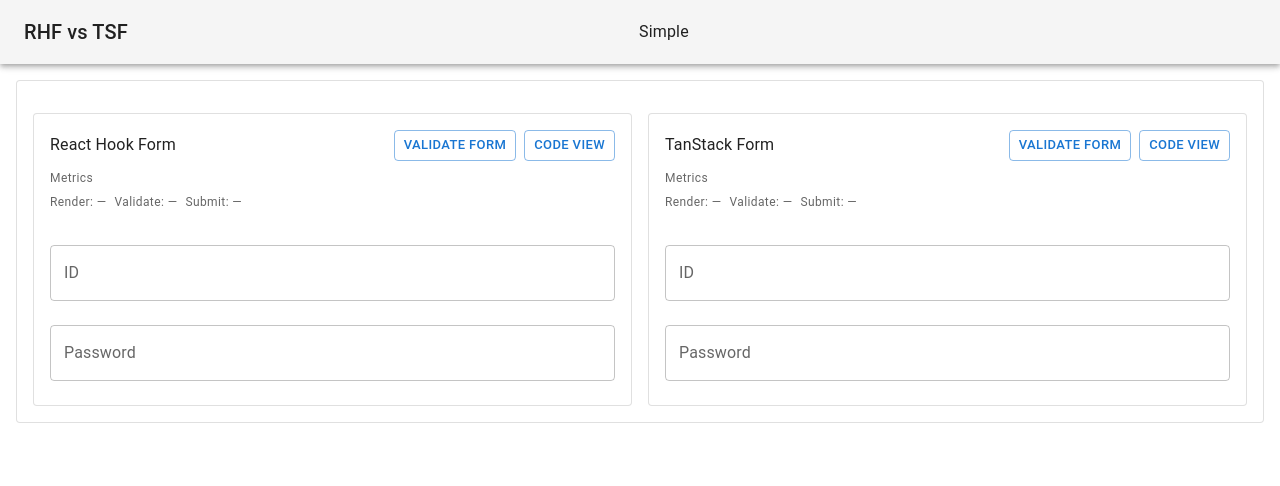
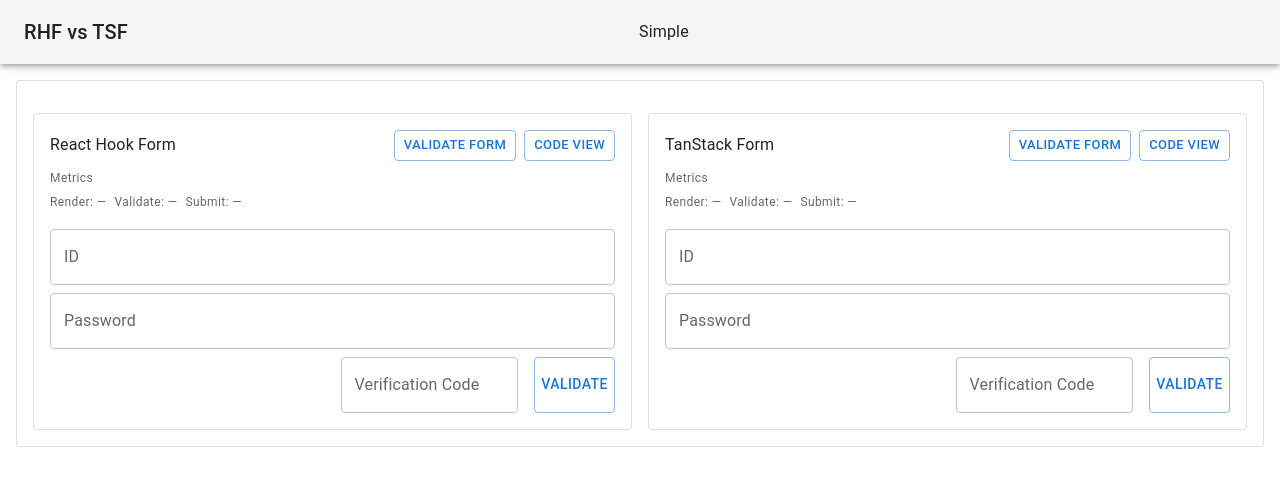
Before and after one commit to buYoung/rhf-vs-tsf, a Next.js app: page / in a window 1280 px wide. Shown: the top 486 px of the page. Built offline with nearby package versions, Linux system fonts and the light colour scheme; some icons are missing.

Commit message:
feat: When the validation button is clicked in the parent component, the child component receives the event and validates it using react-hook-form. 90% complete.

```diff
--- a/src/features/loginForm/common/LoginBody.tsx
+++ b/src/features/loginForm/common/LoginBody.tsx
@@ -7,7 +7,6 @@
 import DialogTitle from '@mui/material/DialogTitle';
 import DialogContent from '@mui/material/DialogContent';
 import { ACTION_LABELS } from '@/features/loginForm/constants';
-import { useCallback } from 'react';
 
 export type LoginBodyCommonProps = {
     title: string;
--- a/src/features/loginForm/constants/index.ts
+++ b/src/features/loginForm/constants/index.ts
@@ -4,9 +4,11 @@
     validate: 'Validate Form',
     code: 'Code View',
     metrics: 'Metrics',
+    fieldValidation: 'Validate',
 } as const;
 
 export const FIELD_LABELS = {
     id: 'ID',
     password: 'Password',
+    verificationCode: 'Verification Code',
 } as const;
--- a/src/features/loginForm/rhf/LoginBody.tsx
+++ b/src/features/loginForm/rhf/LoginBody.tsx
@@ -1,12 +1,22 @@
 import * as React from 'react';
 import LoginBodyCommon from '@/features/loginForm/common/LoginBody';
 import { LIB_FULL_NAMES } from '@/features/loginForm/constants';
-import { LoginForm } from '@/features/loginForm/rhf/LoginForm';
+import { LoginForm, type RhfLoginFormRef } from '@/features/loginForm/rhf/LoginForm';
+import { useForm } from 'react-hook-form';
+import { LoginSchema, LoginSchemaType } from '@/features/loginForm/schemas/loginSchema';
+import { zodResolver } from '@hookform/resolvers/zod';
+import { useRef } from 'react';
 
 export default function LoginBodyRHF() {
+    const formRef = useRef<RhfLoginFormRef>(null);
+
+    const handleOnValidate = () => {
+        formRef.current!.handleSubmit();
+    };
+
     return (
-        <LoginBodyCommon title={LIB_FULL_NAMES.rhf}>
-            <LoginForm />
+        <LoginBodyCommon title={LIB_FULL_NAMES.rhf} handleOnValidate={handleOnValidate}>
+            <LoginForm ref={formRef} />
         </LoginBodyCommon>
     );
 }
--- a/src/features/loginForm/rhf/LoginForm.tsx
+++ b/src/features/loginForm/rhf/LoginForm.tsx
@@ -1,13 +1,81 @@
 import Box from '@mui/material/Box';
 import TextField from '@mui/material/TextField';
-import { FIELD_LABELS } from '@/features/loginForm/constants';
-import * as React from 'react';
+import { ACTION_LABELS, FIELD_LABELS } from '@/features/loginForm/constants';
+import Grid from '@mui/material/Grid';
+import Button from '@mui/material/Button';
+import { useForm } from 'react-hook-form';
+import { LoginSchema, type LoginSchemaType } from '@/features/loginForm/schemas/loginSchema';
+import { zodResolver } from '@hookform/resolvers/zod';
+import { type FormEventHandler, type Ref, useCallback, useImperativeHandle, useRef } from 'react';
+import { LoginFormValidateCode } from '@/features/loginForm/rhf/LoginFormValidateCode';
 
-export function LoginForm() {
+export interface RhfLoginFormProps {
+    ref: Ref<RhfLoginFormRef>;
+}
+
+export interface RhfLoginFormRef {
+    handleSubmit: () => void;
+}
+
+export function LoginForm({ ref }: RhfLoginFormProps) {
+    const { register, handleSubmit, formState, control, watch, trigger, setValue, setError } = useForm<LoginSchemaType>(
+        {
+            resolver: zodResolver(LoginSchema),
+        },
+    );
+
+    const formRef = useRef<HTMLFormElement>(null);
+
+    const handleFormSubmit = useCallback((form: LoginSchemaType) => {
+        console.log(form);
+    }, []);
+
+    const onSubmit: FormEventHandler<HTMLFormElement> = useCallback(
+        (e) => {
+            console.log('onSubmit');
+            e.preventDefault();
+            e.stopPropagation();
+            void handleSubmit(handleFormSubmit, (errors) => {
+                console.log('invalid', errors);
+            })(e);
+            return false;
+        },
+        [handleSubmit, handleFormSubmit],
+    );
+
+    useImperativeHandle<RhfLoginFormRef, RhfLoginFormRef>(
+        ref,
+        () => {
+            return {
+                handleSubmit: () => {
+                    if (formRef.current) {
+                        formRef.current.requestSubmit();
+                    }
+                },
+            };
+        },
+        [],
+    );
+
     return (
-        <Box component="form" noValidate sx={{ mt: 2 }}>
-            <TextField fullWidth label={FIELD_LABELS.id} margin="normal" />
-            <TextField fullWidth label={FIELD_LABELS.password} type="password" margin="normal" />
+        <Box component="form" ref={formRef} sx={{ mt: 2 }} onSubmit={onSubmit} noValidate>
+            <TextField
+                fullWidth
+                label={FIELD_LABELS.id}
+                sx={{ mb: 1 }}
+                {...register('email')}
+                helperText={formState.errors.email?.message}
+            />
+            <TextField
+                fullWidth
+                label={FIELD_LABELS.password}
+                type="password"
+                sx={{ mb: 1 }}
+                {...register('password')}
+                helperText={formState.errors.password?.message}
+            />
+
+            <LoginFormValidateCode control={control} watch={watch} trigger={trigger} setValue={setValue} />
         </Box>
     );
 }
--- /dev/null
+++ b/src/features/loginForm/rhf/LoginFormValidateCode.tsx
@@ -0,0 +1,66 @@
+import Grid from '@mui/material/Grid';
+import TextField from '@mui/material/TextField';
+import { ACTION_LABELS, FIELD_LABELS } from '@/features/loginForm/constants';
+import Button from '@mui/material/Button';
+import {
+    type Control,
+    Controller,
+    type UseFormWatch,
+    type UseFormSetValue,
+    type UseFormTrigger,
+} from 'react-hook-form';
+import type { LoginSchemaType } from '@/features/loginForm/schemas/loginSchema';
+
+export interface LoginFormValidateCodeProps {
+    control: Control<LoginSchemaType>;
+    watch: UseFormWatch<LoginSchemaType>;
+    trigger: UseFormTrigger<LoginSchemaType>;
+    setValue: UseFormSetValue<LoginSchemaType>;
+}
+
+export function LoginFormValidateCode({ control, watch, trigger, setValue }: LoginFormValidateCodeProps) {
+    return (
+        <Controller
+            name="verificationCode"
+            control={control}
+            render={({ field, fieldState: { error } }) => {
+                console.log('field', field);
+                return (
+                    <Grid container spacing={2}>
+                        <Grid
+                            size={{
+                                xs: 3,
+                                sm: 3,
+                                md: 6,
+                                lg: 6,
+                                xl: 6,
+                            }}
+                        ></Grid>
+                        <Grid size={{ xs: 6, sm: 6, md: 4, lg: 4, xl: 4 }}>
+                            <TextField
+                                type={'number'}
+                                fullWidth
+                                label={FIELD_LABELS.verificationCode}
+                                helperText={error?.message}
+                                {...field}
+                            />
+                        </Grid>
+                        <Grid size={{ xs: 1, sm: 1, md: 2, lg: 2, xl: 2 }}>
+                            <Button
+                                fullWidth
+                                variant="outlined"
+                                sx={{ height: '100%' }}
+                                onClick={async () => {
+                                    const result = await trigger('verificationCode');
+                                    console.log('result', result);
+                                }}
+                            >
+                                {ACTION_LABELS.fieldValidation}
+                            </Button>
+                        </Grid>
+                    </Grid>
+                );
+            }}
+        />
+    );
+}
--- /dev/null
+++ b/src/features/loginForm/schemas/loginSchema.ts
@@ -0,0 +1,12 @@
+import { z } from 'zod';
+
+export const LoginSchema = z.object({
+    email: z.email('Invalid email'),
+    password: z
+        .string()
+        .min(6)
+        .regex(/[^A-Za-z0-9]/, 'At least 1 special character'),
+    verificationCode: z.string().regex(/^\d{6}$/, 'Invalid Verification code'),
+});
+
+export type LoginSchemaType = z.infer<typeof LoginSchema>;
--- a/src/features/loginForm/tsf/LoginForm.tsx
+++ b/src/features/loginForm/tsf/LoginForm.tsx
@@ -8,12 +8,33 @@
 import DialogTitle from '@mui/material/DialogTitle';
 import DialogContent from '@mui/material/DialogContent';
 import { ACTION_LABELS, FIELD_LABELS, LIB_FULL_NAMES } from '@/features/loginForm/constants';
+import Grid from '@mui/material/Grid';
 
 export default function LoginForm() {
     return (
         <Box component="form" noValidate sx={{ mt: 2 }}>
-            <TextField fullWidth label={FIELD_LABELS.id} margin="normal" />
-            <TextField fullWidth label={FIELD_LABELS.password} type="password" margin="normal" />
+            <TextField fullWidth label={FIELD_LABELS.id} sx={{ mb: 1 }} />
+            <TextField fullWidth label={FIELD_LABELS.password} type="password" sx={{ mb: 1 }} />
+
+            <Grid container spacing={2}>
+                <Grid
+                    size={{
+                        xs: 3,
+                        sm: 3,
+                        md: 6,
+                        lg: 6,
+                        xl: 6,
+                    }}
+                ></Grid>
+                <Grid size={{ xs: 6, sm: 6, md: 4, lg: 4, xl: 4 }}>
+                    <TextField fullWidth label={FIELD_LABELS.verificationCode} />
+                </Grid>
+                <Grid size={{ xs: 1, sm: 1, md: 2, lg: 2, xl: 2 }}>
+                    <Button fullWidth variant="outlined" sx={{ height: '100%' }}>
+                        {ACTION_LABELS.fieldValidation}
+                    </Button>
+                </Grid>
+            </Grid>
         </Box>
     );
 }
```
